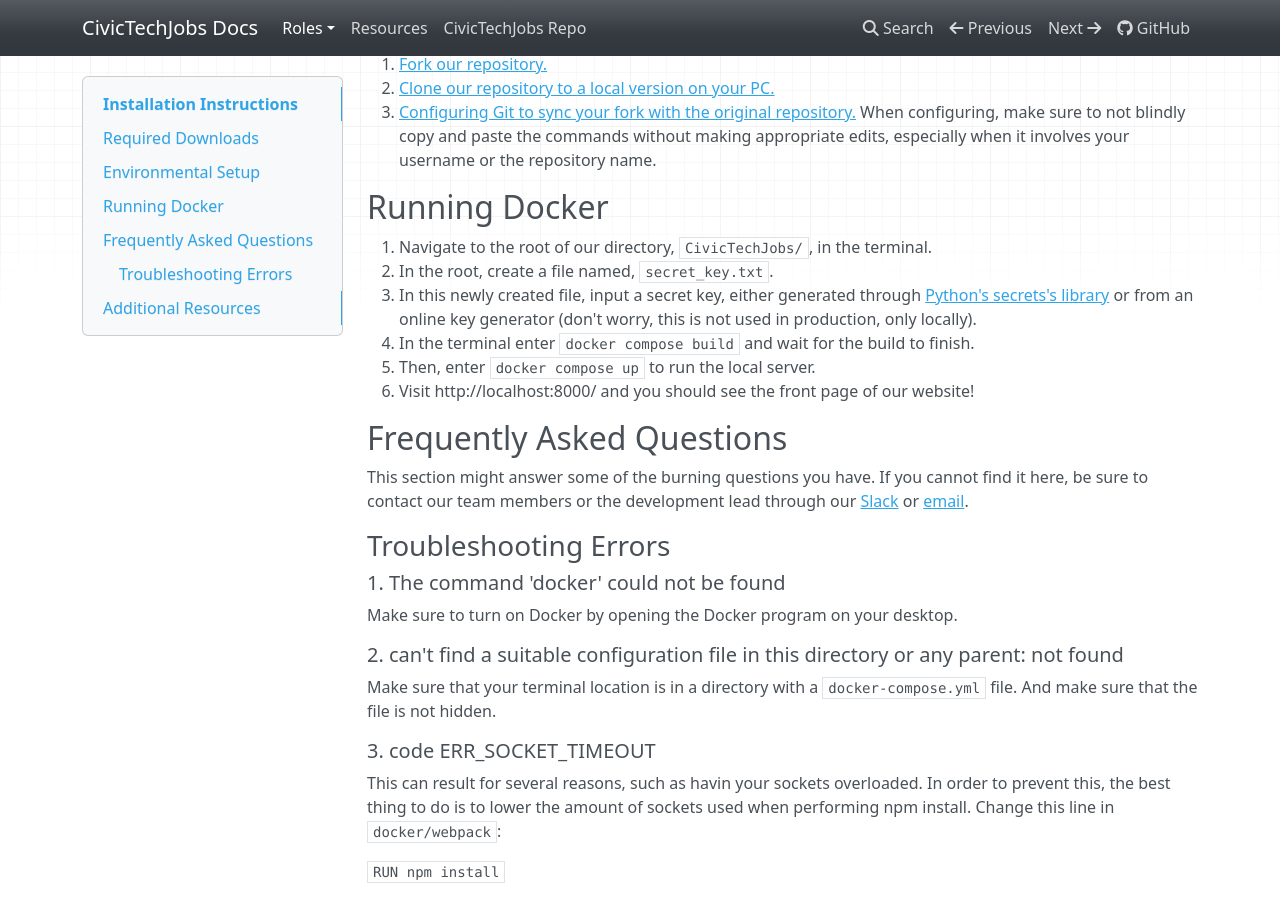
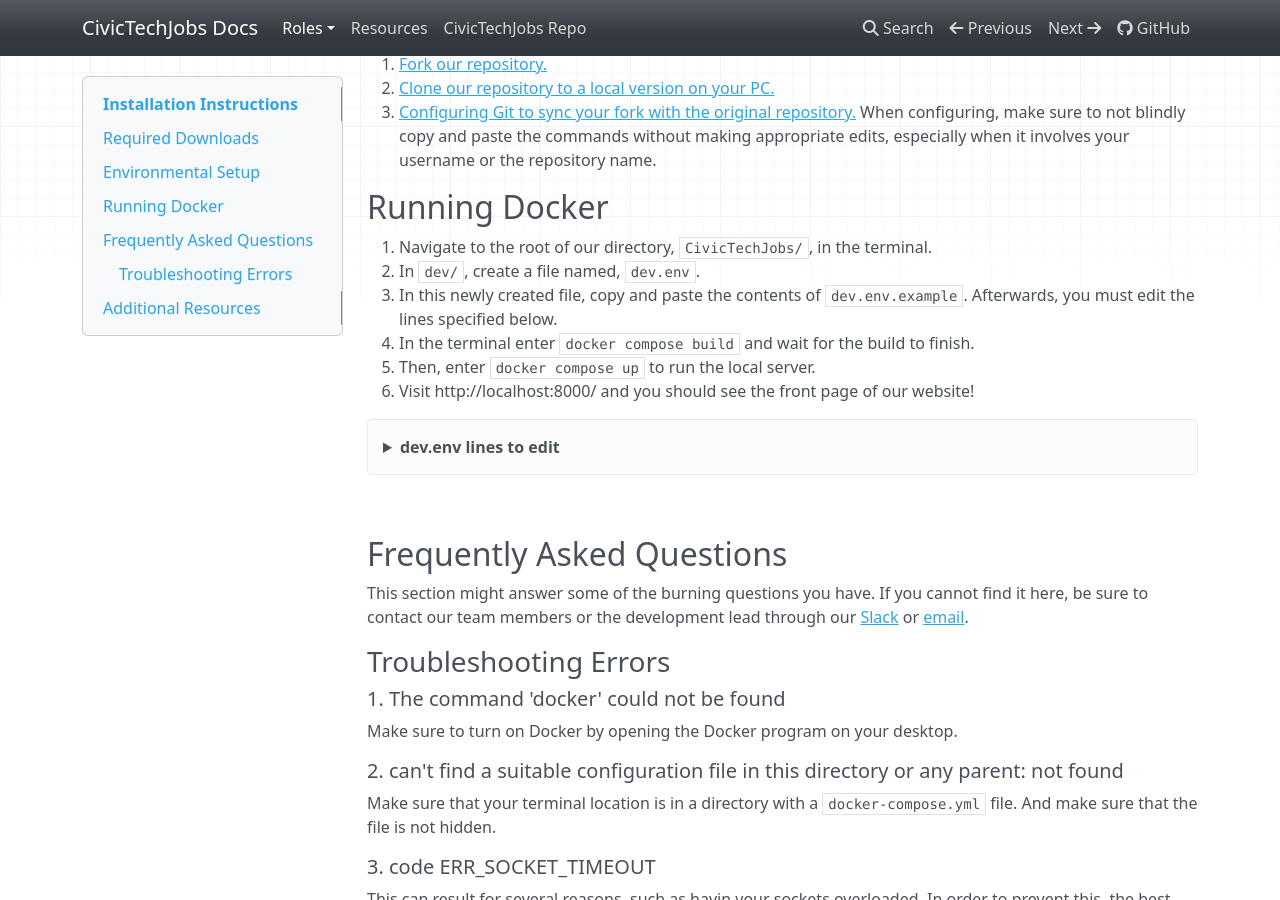
Before and after one commit to hackforla/CivicTechJobs-Documentation, an MkDocs documentation site: the page built from docs/developer/installation.md, in a window 1280 px wide and 900 px high, scrolled down 531 px. Built offline with MkDocs 1.6.1, drawn with Linux system fonts in a browser that asks for light colours; nearby versions of some CDN libraries.

Commit message:
edit docs for new file structure

```diff
--- a/docs/developer/installation.md
+++ b/docs/developer/installation.md
@@ -9,7 +9,6 @@ If you are ever stuck or need clarification, you can contact our team members or
 Git - [Windows](https://git-scm.com/download/win) - [macOS](https://git-scm.com/download/mac) - [Linux/Unix](https://git-scm.com/download/linux)<br>
 Docker - [Windows](https://docs.docker.com/desktop/windows/install/) - [macOS](https://docs.docker.com/desktop/mac/install/) - [Linux/Unix](https://docs.docker.com/engine/install/)<br>
 Prettier - [VSCode Extension](https://github.com/prettier/prettier-vscode)<br>
-
 
 <details>
 <summary>Note on macOS</summary>
@@ -25,11 +24,24 @@ The macOS version of git involves downloading extra programs, such as Homebrew.
 ## Running Docker
 
 1. Navigate to the root of our directory, `CivicTechJobs/`, in the terminal.
-2. In the root, create a file named, `secret_key.txt`.
-3. In this newly created file, input a secret key, either generated through [Python's secrets's library](https://docs.python.org/3/library/secrets.html#secrets.token_urlsafe) or from an online key generator (don't worry, this is not used in production, only locally).
+2. In `dev/`, create a file named, `dev.env`.
+3. In this newly created file, copy and paste the contents of `dev.env.example`. Afterwards, you must edit the lines specified below.
 4. In the terminal enter `docker compose build` and wait for the build to finish.
 5. Then, enter `docker compose up` to run the local server.
 6. Visit http://localhost:8000/ and you should see the front page of our website!
+
+<details>
+<summary>dev.env lines to edit</summary>
+<ul>
+   <li>POSTGRES_DB: a name for your database, such as `postgres`</li>
+   <li>POSTGRES_USER: a username for your database</li>
+   <li>POSTGRES_PASSWORD: a passwor for your database</li>
+   <li>SECRET_KEY: a random string of length 50. You can use your favorite secret key generator to achieve this. To learn more about how Django generate default keys, see [Python's secrets's library](https://docs.python.org/3/library/secrets.html#secrets.token_urlsafe).</li>
+   <li>SQL_DATABASE: same as POSTGRES_DB</li>
+   <li>SQL_USER: same as POSTGRES_USER</li>
+   <li>SQL_PASSWORD: same as POSTGRES_PASSWORD</li>
+</ul>
+</details><br>
 
 ## Frequently Asked Questions
 
@@ -38,9 +50,11 @@ This section might answer some of the burning questions you have. If you cannot
 ### Troubleshooting Errors
 
 ##### 1. The command 'docker' could not be found
+
 Make sure to turn on Docker by opening the Docker program on your desktop.
 
 ##### 2. can't find a suitable configuration file in this directory or any parent: not found
+
 Make sure that your terminal location is in a directory with a `docker-compose.yml` file. And make sure that the file is not hidden.
 
 ##### 3. code ERR_SOCKET_TIMEOUT
@@ -65,8 +79,8 @@ In this scenario, the full command would be:
 
 `docker compose run webpack npm install`
 
+## Additional Resources
 
-## Additional Resources
 [Git Documentation](https://git-scm.com/doc)<br>
 [Docker Documentation](https://docs.docker.com/)<br>
 [Frontend Architecture](https://github.com/hackforla/CivicTechJobs/wiki/Frontend-Architecture)<br>
```
Also changed, not shown: docs/developer/backend.md (+0 -6 lines), docs/developer/frontend.md (+0 -6 lines), docs/developer/github.md (+0 -6 lines).
